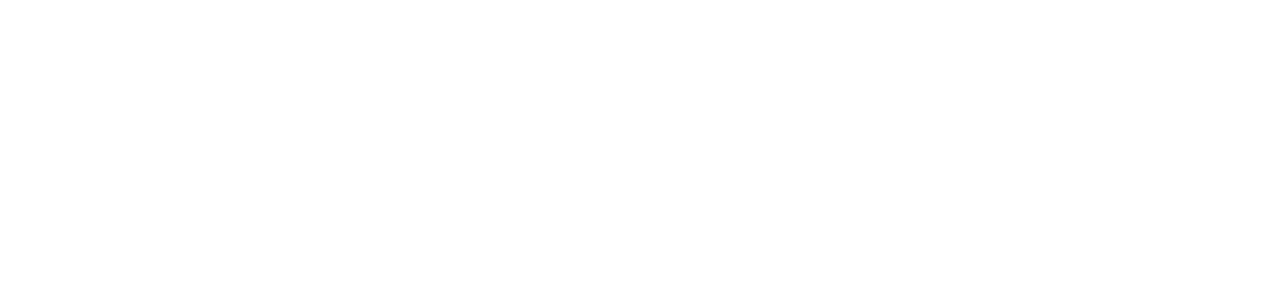
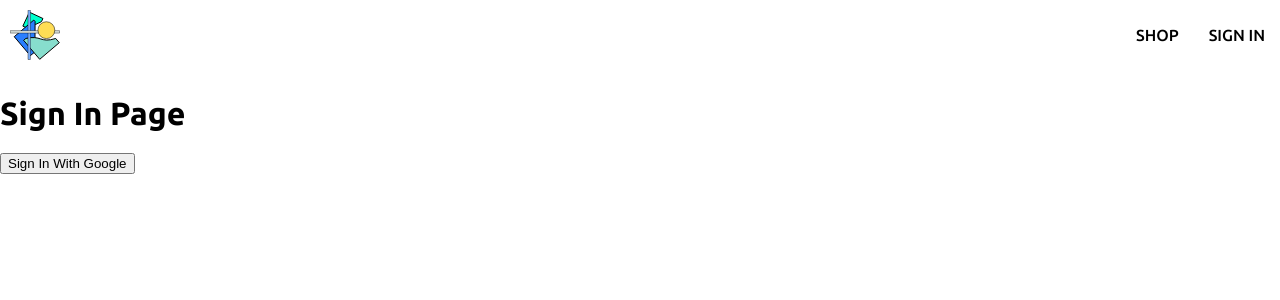
Before and after one commit to bluejet80/react_app3, a React (Create React App) app: page /sign-in in a window 1280 px wide. Before the commit this address had no page. Shown: the top 300 px of the page. Built offline with nearby package versions, Linux system fonts and the light colour scheme.

Commit message:
returned a google user access token

```diff
--- a/src/App.js
+++ b/src/App.js
@@ -17,7 +17,7 @@ const App = () => {
       <Route path="/" element={<Navigation />}>
         <Route index element={<Home />} />
         <Route path="shop" element={<Shop />} />
-        <Route path="signIn" element={<SignIn />} />
+        <Route path="sign-in" element={<SignIn />} />
       </Route>
     </Routes>
   );
--- a/src/routes/navigation/navigation.component.jsx
+++ b/src/routes/navigation/navigation.component.jsx
@@ -15,8 +15,8 @@ const Navigation = () => {
           <Link className="nav-link" to="/shop">
             SHOP
           </Link>
-          <Link className="nav-link" to="/signIn">
-            SIGNIN
+          <Link className="nav-link" to="/sign-in">
+            SIGN IN
           </Link>
         </div>
       </div>
--- a/src/routes/sign-in/sign-in.component.jsx
+++ b/src/routes/sign-in/sign-in.component.jsx
@@ -1,7 +1,15 @@
+import { signInWithGooglePopup } from "../../utils/firebase/firebase.utils";
+
 const SignIn = () => {
+  const logGoogleUser = async () => {
+    const response = await signInWithGooglePopup();
+    console.log(response);
+  };
+
   return (
     <div>
       <h1>Sign In Page</h1>
+      <button onClick={logGoogleUser}>Sign In With Google</button>
     </div>
   );
 };
--- /dev/null
+++ b/src/utils/firebase/firebase.utils.js
@@ -0,0 +1,30 @@
+import { initializeApp } from "firebase/app";
+import {
+  getAuth,
+  signInWithRedirect,
+  signInWithPopup,
+  GoogleAuthProvider,
+} from "firebase/auth";
+
+// Your web app's Firebase configuration
+const firebaseConfig = {
+  apiKey: "AIzaSyAD0sSMvnWGc8jp-BDeviO1-Zm_TW_vMIM",
+  authDomain: "react-clothing-db-9bd66.firebaseapp.com",
+  projectId: "react-clothing-db-9bd66",
+  storageBucket: "react-clothing-db-9bd66.appspot.com",
+  messagingSenderId: "490120376973",
+  appId: "1:490120376973:web:40286ddab14e2ea03668c4",
+};
+
+// Initialize Firebase
+const firebaseApp = initializeApp(firebaseConfig);
+
+const provider = new GoogleAuthProvider();
+
+provider.setCustomParameters({
+  prompt: "select_account",
+});
+
+export const auth = getAuth();
+
+export const signInWithGooglePopup = () => signInWithPopup(auth, provider);
```
